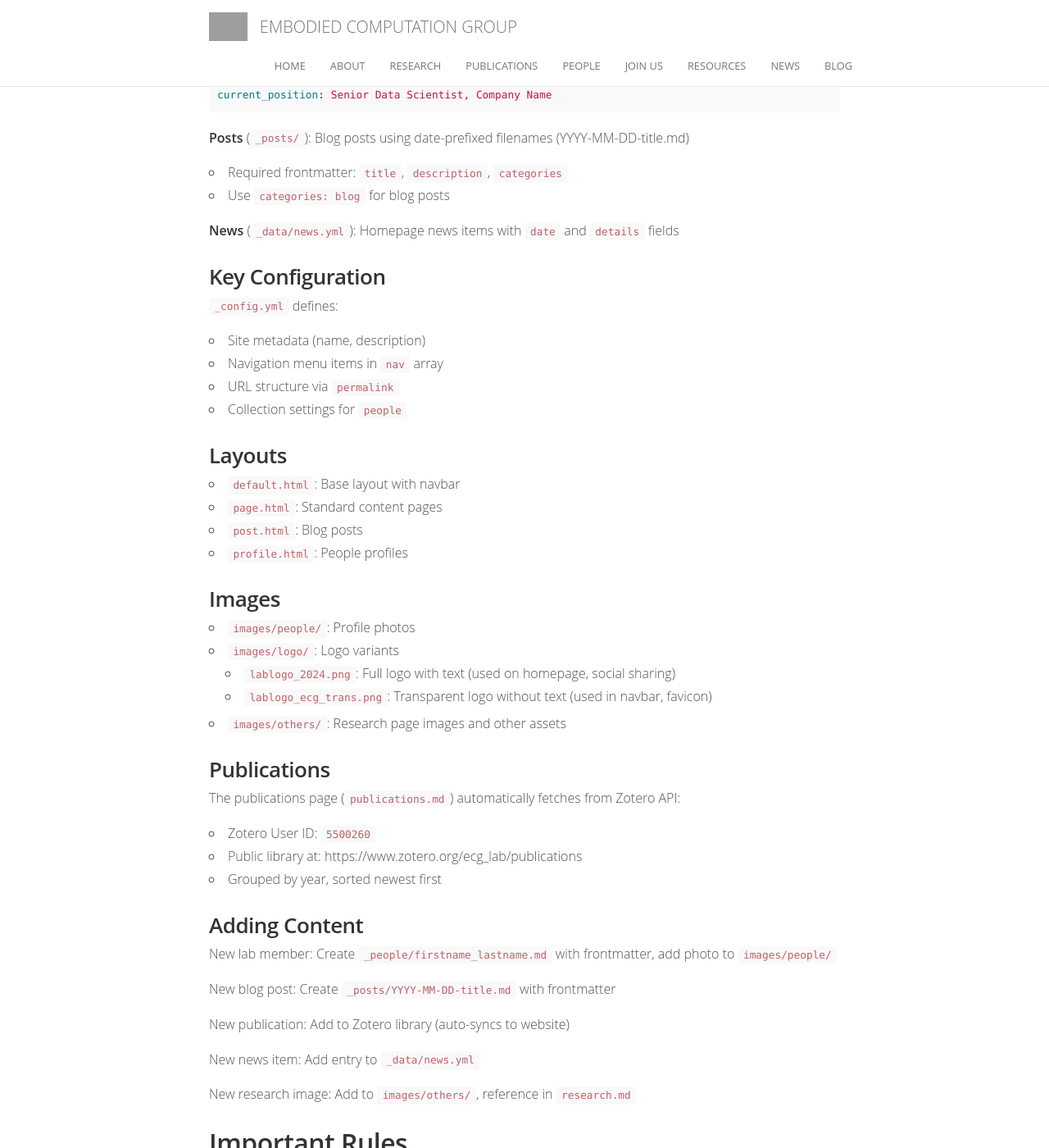
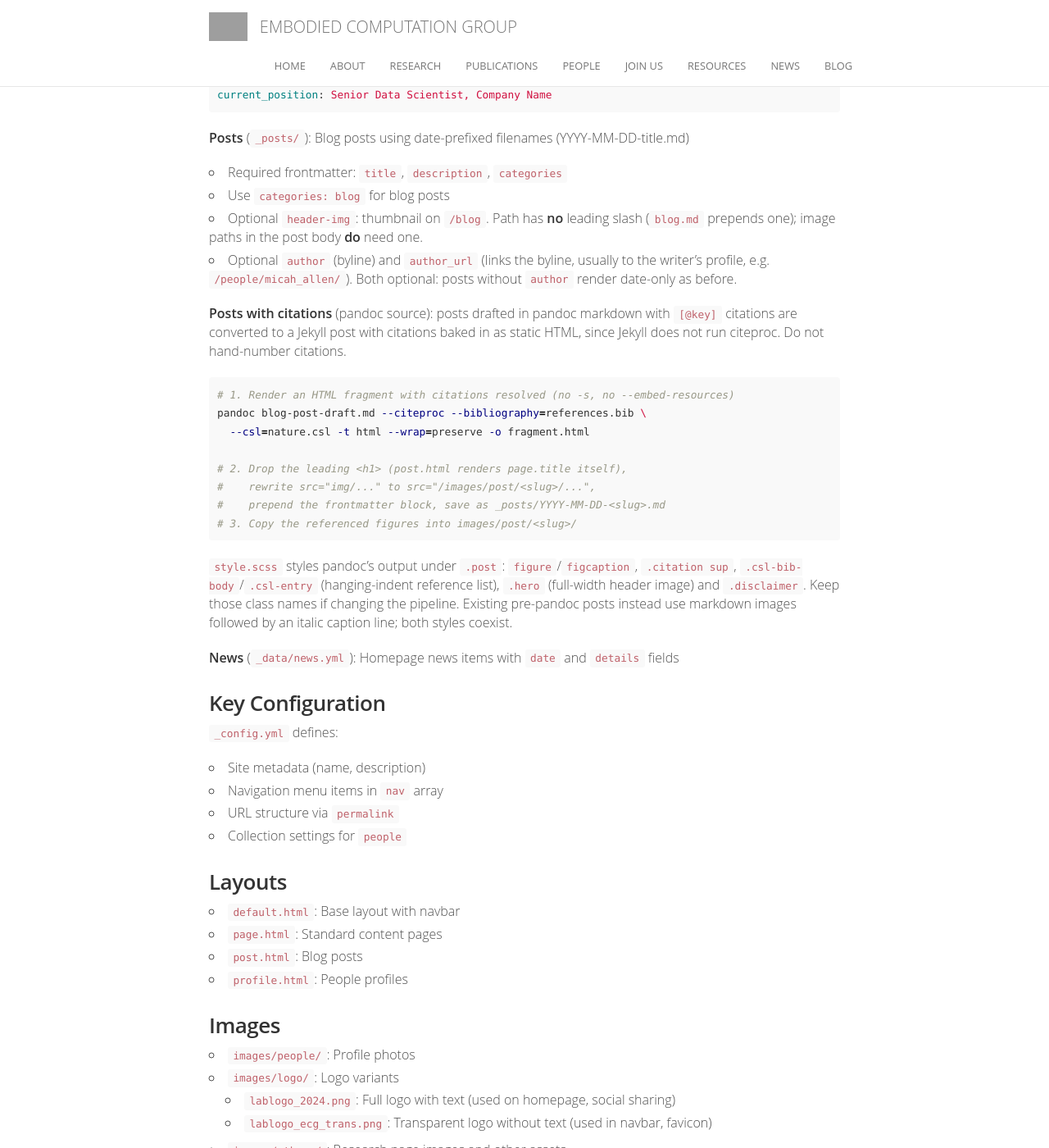
Before and after one commit to embodied-computation-group/embodied-computation-group.github.io, a Jekyll site: the page built from CLAUDE.md, in a window 1280 px wide and 1400 px high, scrolled down 964 px. Shown: the whole window at 82% size. Built offline with Jekyll 4.4.1, drawn with Linux system fonts in a browser that asks for light colours; our own code applies the rules of GitHub Pages for plain Markdown files; comment, search, counter and statistics services are not loaded; grey boxes are pictures that could not be loaded.

Commit message:
Add post styles for pandoc content and optional author byline

````diff
--- a/CLAUDE.md
+++ b/CLAUDE.md
@@ -44,6 +44,32 @@
 **Posts** (`_posts/`): Blog posts using date-prefixed filenames (YYYY-MM-DD-title.md)
 - Required frontmatter: `title`, `description`, `categories`
 - Use `categories: blog` for blog posts
+- Optional `header-img`: thumbnail on `/blog`. Path has **no** leading slash
+  (`blog.md` prepends one); image paths in the post body **do** need one.
+- Optional `author` (byline) and `author_url` (links the byline, usually to the
+  writer's profile, e.g. `/people/micah_allen/`). Both optional: posts without
+  `author` render date-only as before.
+
+**Posts with citations** (pandoc source): posts drafted in pandoc markdown with
+`[@key]` citations are converted to a Jekyll post with citations baked in as
+static HTML, since Jekyll does not run citeproc. Do not hand-number citations.
+
+```bash
+# 1. Render an HTML fragment with citations resolved (no -s, no --embed-resources)
+pandoc blog-post-draft.md --citeproc --bibliography=references.bib \
+  --csl=nature.csl -t html --wrap=preserve -o fragment.html
+
+# 2. Drop the leading <h1> (post.html renders page.title itself),
+#    rewrite src="img/..." to src="/images/post/<slug>/...",
+#    prepend the frontmatter block, save as _posts/YYYY-MM-DD-<slug>.md
+# 3. Copy the referenced figures into images/post/<slug>/
+```
+
+`style.scss` styles pandoc's output under `.post`: `figure`/`figcaption`,
+`.citation sup`, `.csl-bib-body`/`.csl-entry` (hanging-indent reference list),
+`.hero` (full-width header image) and `.disclaimer`. Keep those class names if
+changing the pipeline. Existing pre-pandoc posts instead use markdown images
+followed by an italic caption line; both styles coexist.
 
 **News** (`_data/news.yml`): Homepage news items with `date` and `details` fields
 
--- a/_layouts/post.html
+++ b/_layouts/post.html
@@ -3,7 +3,7 @@
 ---
 <div class="container content post">
   <h3><strong>{{ page.title }}</strong><br/>
-  <small>posted on {{ page.date | date: '%B %-d, %Y'}}</small></h3>
+  <small>posted on {{ page.date | date: '%B %-d, %Y'}}{% if page.author %} by {% if page.author_url %}<a href="{{ page.author_url | prepend: site.baseurl }}">{{ page.author }}</a>{% else %}{{ page.author }}{% endif %}{% endif %}</small></h3>
   <hr>
   {{ content }}
   {% include social-share.html %}
--- a/style.scss
+++ b/style.scss
@@ -370,6 +370,63 @@
     font-size: .75rem;
     text-transform: uppercase;
   }
+
+  // Styles for post bodies built with pandoc + citeproc: figures with
+  // captions, superscript citation markers, and the numbered reference
+  // list. See CLAUDE.md for the build command.
+
+  .hero img {
+    width: 100%;
+    margin-bottom: 2rem;
+  }
+
+  figure {
+    margin: 2rem 0;
+
+    // Cap by height, not width: tall portrait figures are natively taller
+    // than the viewport and the 40rem container never constrains them.
+    img {
+      max-height: 75vh;
+      width: auto;
+      margin: 0 auto .75rem;
+    }
+  }
+
+  figcaption {
+    font-size: .8rem;
+    line-height: 1.5;
+    color: #838383;
+  }
+
+  .citation sup {
+    font-size: .7em;
+    padding-left: .05em;
+  }
+
+  .csl-bib-body {
+    font-size: .8rem;
+    line-height: 1.5;
+  }
+
+  // Hanging indent: number in a fixed left column, reference beside it.
+  .csl-entry {
+    display: flex;
+    margin-bottom: .6rem;
+  }
+
+  .csl-left-margin {
+    flex: 0 0 2rem;
+  }
+
+  .csl-right-inline {
+    flex: 1;
+  }
+
+  .disclaimer {
+    margin-top: 2rem;
+    font-size: .8rem;
+    color: #838383;
+  }
 }
 
 .list {
````
